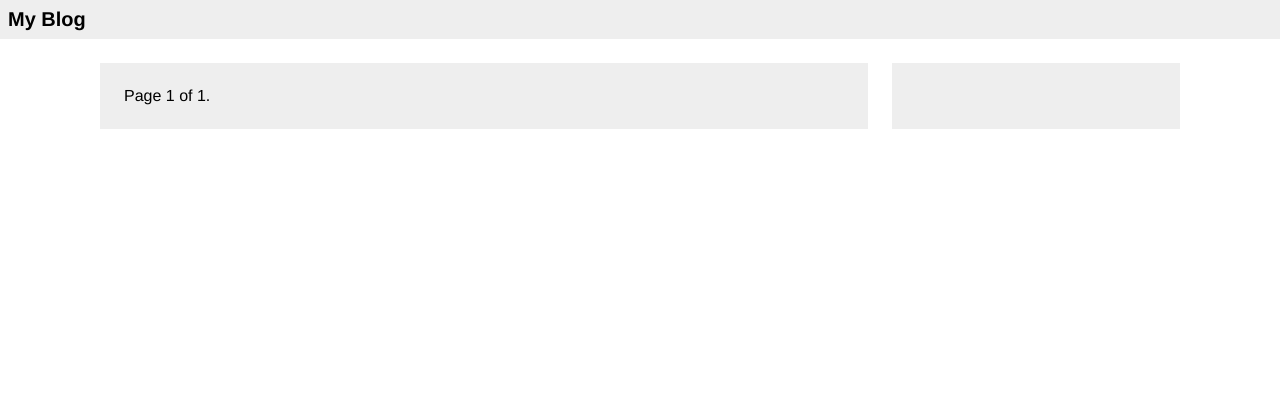
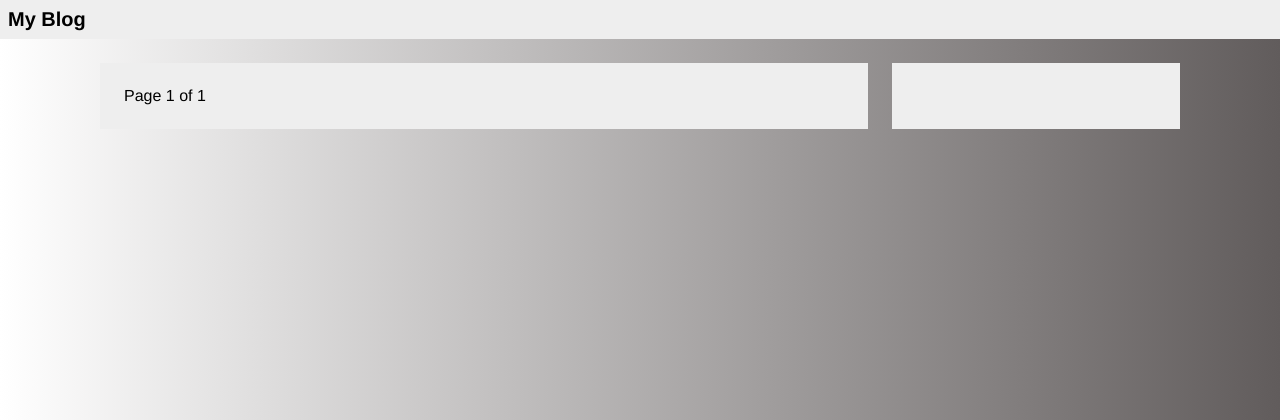
Before and after one commit to DevShasa/django-3-by-example-blog, a Django app: page /blog/ in a window 1280 px wide. Shown: the top 420 px of the page. Run offline with Django 3.2, Linux system fonts and the light colour scheme; data that the repository does not hold is empty.

Commit message:
Chapter one django complete

```diff
--- a/blog/static/css/styles.css
+++ b/blog/static/css/styles.css
@@ -6,12 +6,17 @@
 }
 body * + *{
     margin-top: 1.5em;
+
 }
 body{
     margin: 0;
     padding: 0;
     font-family: Arial Arial, Helvetica, sans-serif;
     background-color: white;
+
+    /*Used a gradient generator */
+    background: rgb(2,0,36);
+    background: linear-gradient(90deg, rgba(2,0,36,1) 0%, rgba(255,255,255,1) 0%, rgba(97,92,92,1) 100%);
 }
 header{
     color:black;
--- a/blog/templates/blog/post/list.html
+++ b/blog/templates/blog/post/list.html
@@ -13,7 +13,9 @@ My blogogio
             <p> {{ post.body|truncatewords:30|linebreaks }}</p>
         </div>
     {% endfor %}
-
+    {% comment %}
+    Pagination template expeexts a page object in irder to display current page
+    and total pages, the page object passed to pagination template is called posts {% endcomment %}
     {% include "pagination.html" with page=posts %}
 
 {% endblock content %}
--- a/blog/templates/pagination.html
+++ b/blog/templates/pagination.html
@@ -1,10 +1,12 @@
 <div class="pagination">
     <span class="step-links">
         {% if page.has_previous %}
+            {% comment %} this url is passed to the view and accessed from the view by ...
+            page = request.GET.get('page') {% endcomment %}
             <a href="?page ={{ page.previous_page_number }}">Previous</a>
         {% endif %}
         <span class="current">
-            Page {{ page.number }} of {{ page.paginator.num_pages }}.
+            Page {{ page.number }} of {{ page.paginator.num_pages }}
         </span>
             {% if page.has_next %}
                 <a href="?page= {{ page.next_page_number}}">Next</a>
```
